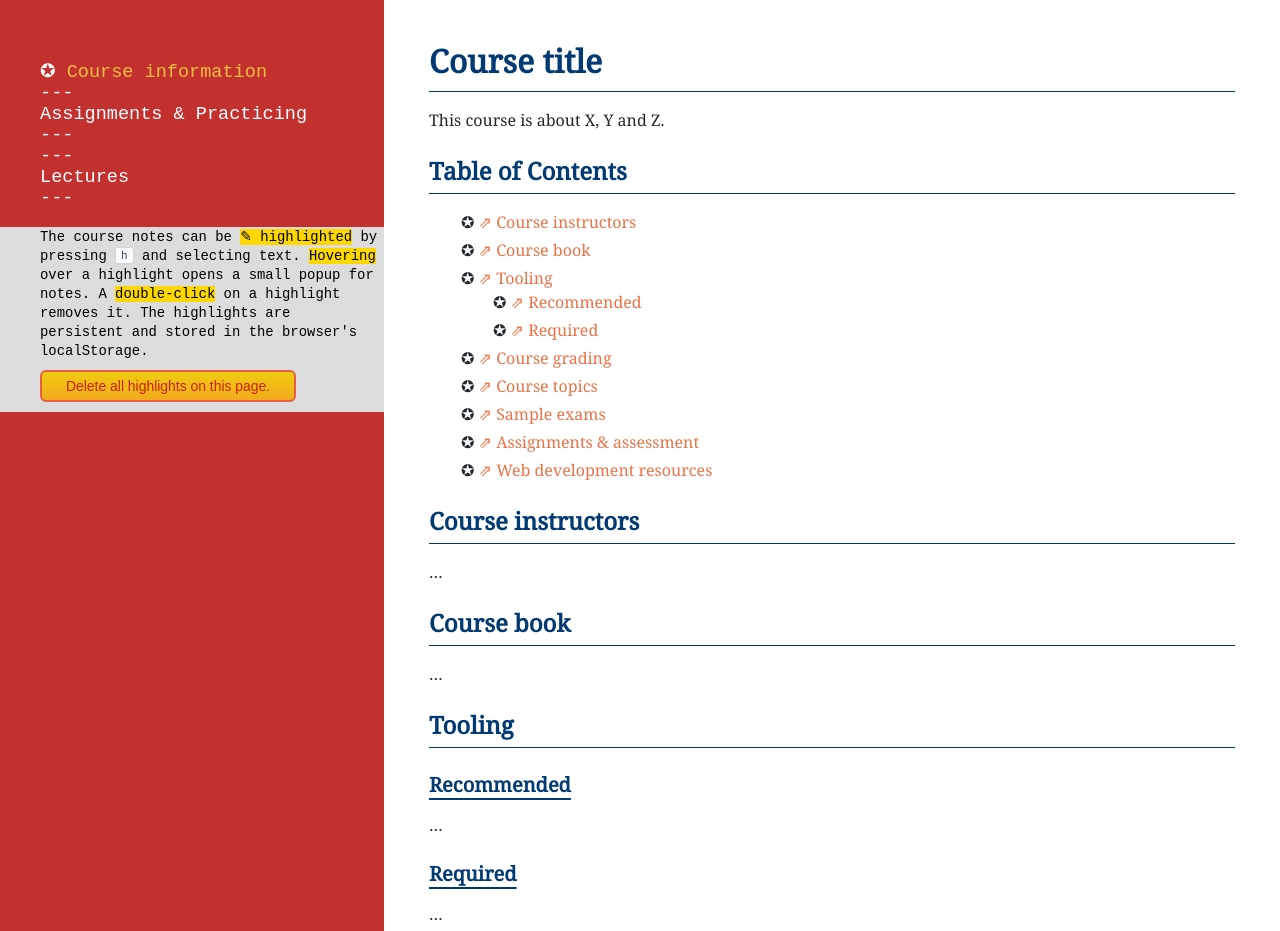
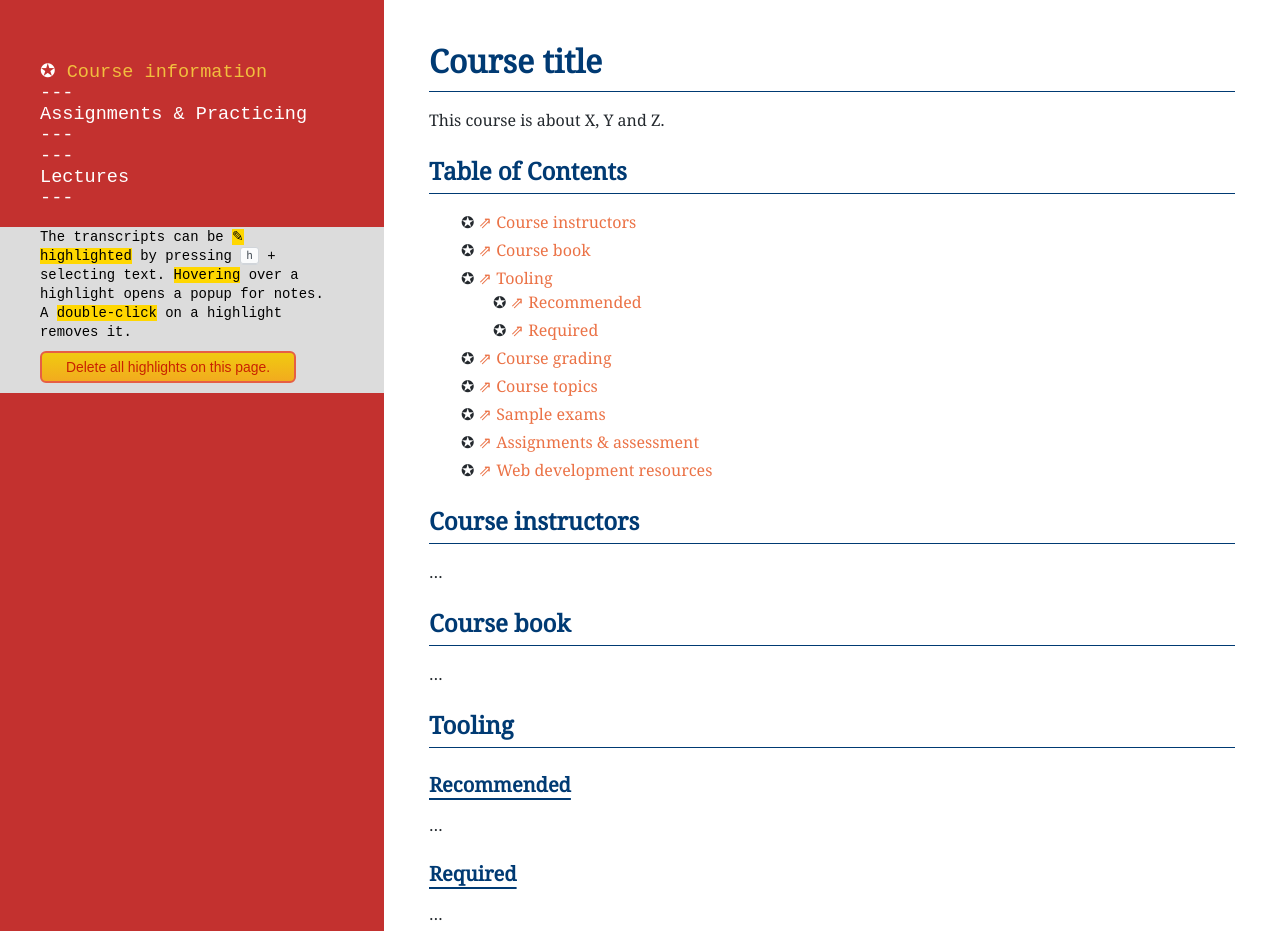
Before and after one commit to aheil/cse-theme, a Jekyll site: the page built from index.md, in a window 1280 px wide, cut to the strip 904-1835 px from the top of the page. Built offline with Jekyll 4.4.1, drawn with Linux system fonts in a browser that asks for light colours; emoji names are drawn with the system emoji font; comment, search, counter and statistics services are not loaded; our own code applies the rules of GitHub Pages for plain Markdown files; some of the changed text lies outside the part shown.

Commit message:
mobile css fixes

```diff
--- a/_includes/footer.html
+++ b/_includes/footer.html
@@ -1,6 +1,6 @@
 
   <footer class="skin">
-    <span class="text">Associate Prof. <a href="https://chauff.github.io/">Claudia Hauff</a>, TU Delft, Q2 2020-21, <a href="https://github.com/chauff/Web-Teaching">Materials' GitHub repository</a>
+    <span class="text"><a href="https://chauff.github.io/">Claudia Hauff</a>, <a href="https://github.com/chauff/Web-Teaching">Materials' GitHub repository</a>
     </span>
     <span class="footer-img"></span>
   </footer>
--- a/_layouts/default.html
+++ b/_layouts/default.html
@@ -36,9 +36,9 @@
       </ul>
 
       <ul class="text-highlighted-info">
-        <li><small>The course notes can be <span class="text-highlighted-highlight">✎ highlighted</span> by pressing <kbd>h</kbd> and selecting
-            text. <span class="text-highlighted-highlight">Hovering</span> over a highlight opens a small popup for notes.
-            A <span class="text-highlighted-highlight">double-click</span> on a highlight removes it. The highlights are persistent and stored in the browser's localStorage.
+        <li><small>The transcripts can be <span class="text-highlighted-highlight">✎ highlighted</span> by pressing <kbd>h</kbd> + selecting
+            text. <span class="text-highlighted-highlight">Hovering</span> over a highlight opens a popup for notes.
+            A <span class="text-highlighted-highlight">double-click</span> on a highlight removes it.
             <br />
             <button id="deleteHighlights">Delete all highlights on this page.</button>
           </small>
--- a/assets/css/github-markdown.css
+++ b/assets/css/github-markdown.css
@@ -14,7 +14,7 @@
 
 .markdown-body {
     box-sizing: border-box;
-    min-width: 300px;
+    min-width: 100px;
     max-width: 980px;
     margin: 0 auto;
     padding: 45px;
--- a/assets/css/skin.css
+++ b/assets/css/skin.css
@@ -66,6 +66,10 @@ footer.skin {
   font-size: 75%;
 }
 
+nav li {
+  padding-right: 40px;
+}
+
 
 @media (max-width: 767px) {
   nav.skin {
@@ -74,6 +78,9 @@ footer.skin {
   }
   nav ul {
     padding-left: 15px;
+  }
+  nav li {
+    padding-right: 15px;
   }
   footer.skin {
     font-size: 60%;
```
